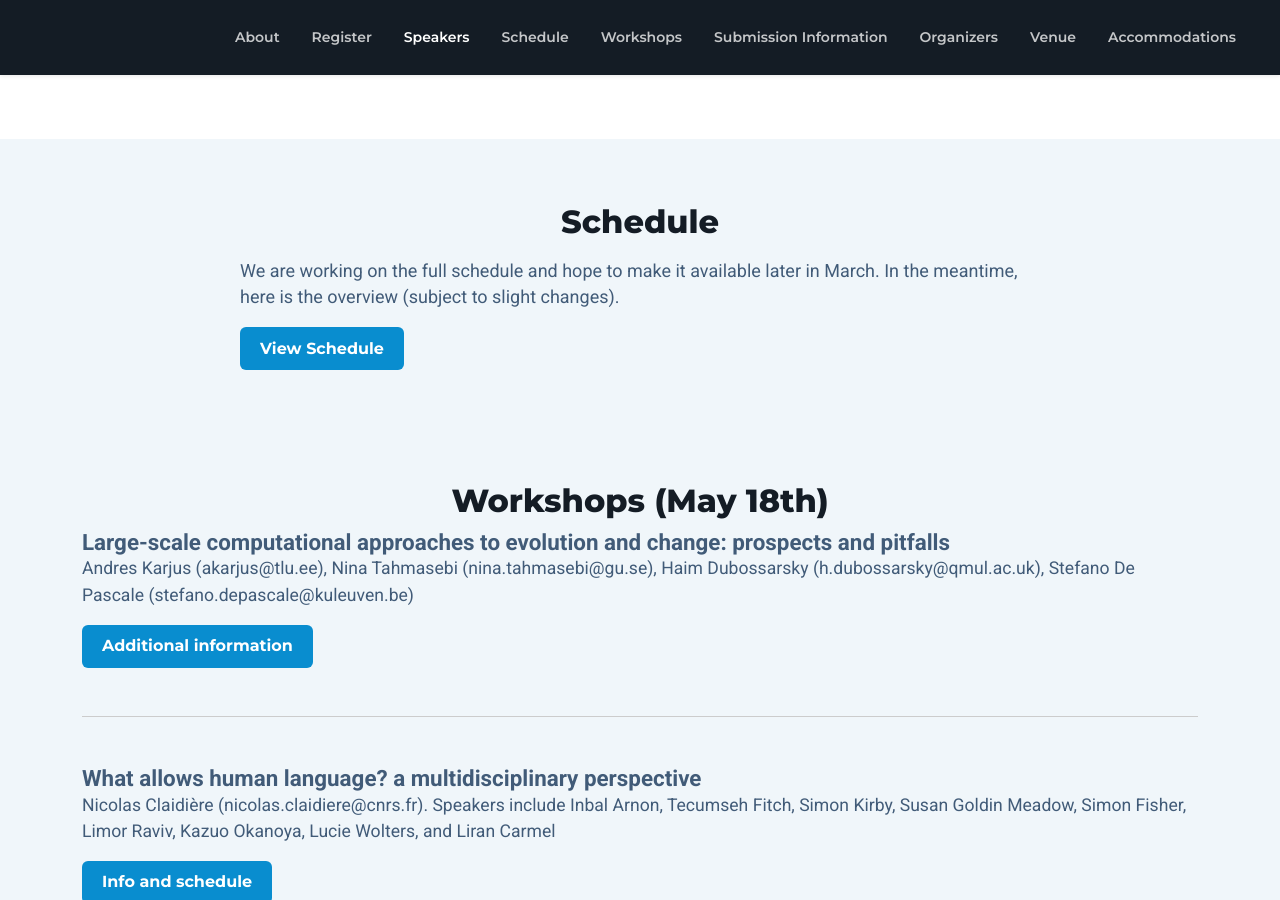
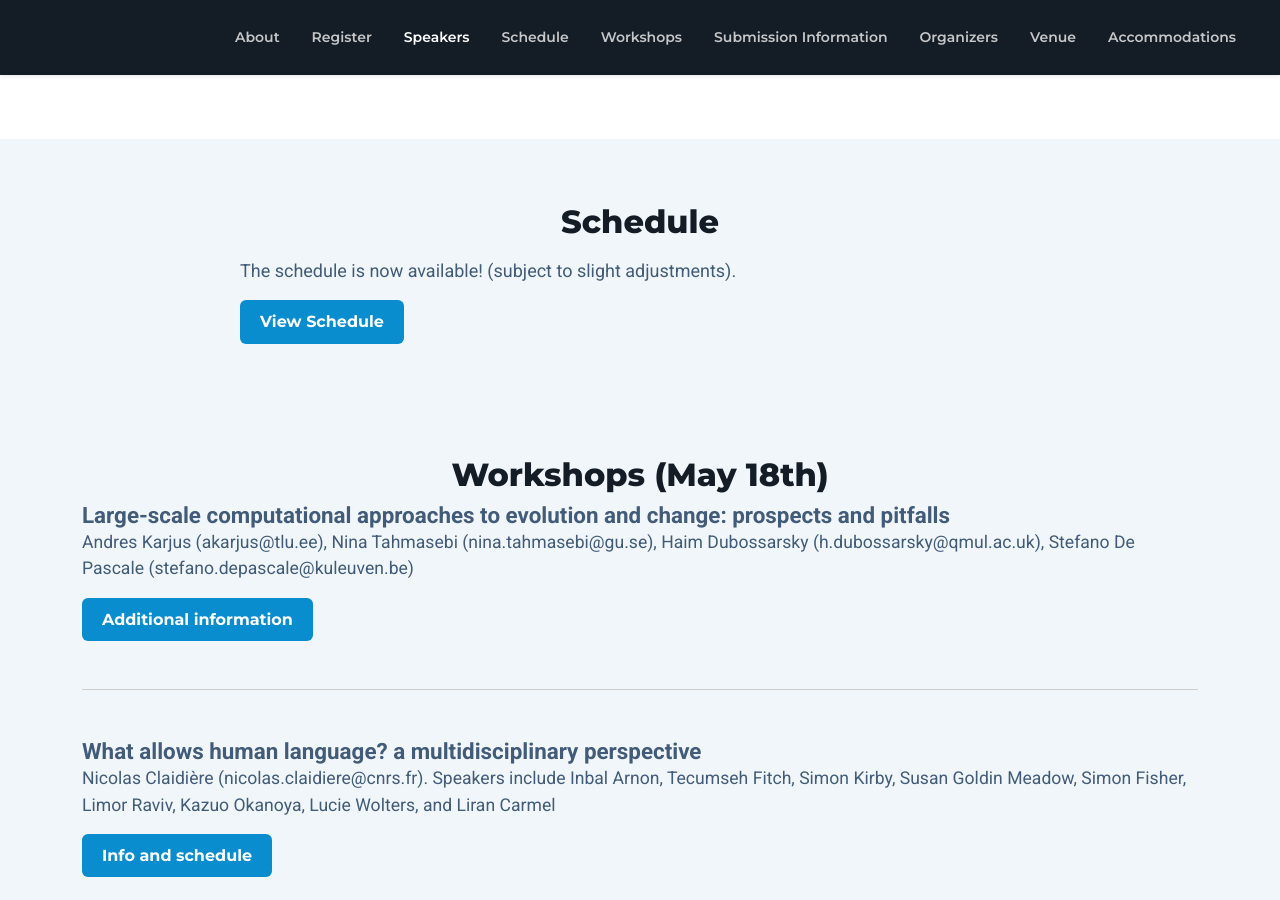
Before and after one commit to evolang2024/evolang2024.github.io, a Jekyll site: the page built from _pages/index.md, in a window 1280 px wide and 900 px high, scrolled down 1819 px. Built offline with Jekyll 4.4.1, drawn with Linux system fonts in a browser that asks for light colours; nearby versions of some CDN libraries; library files that are not in the unit come from our copies.

Commit message:
ADded link to full schedule

```diff
--- a/_pages/index.md
+++ b/_pages/index.md
@@ -63,9 +63,9 @@
           website_href: "http://nicolecreanza.com/"
 schedule:
   header: Schedule
-  subheader: We are working on the full schedule and hope to make it available later in March. In the meantime, here is the overview (subject to slight changes).
+  subheader: The schedule is now available! (subject to slight adjustments).
   button_name: View Schedule
-  button_href: "http://sapir.psych.wisc.edu/~lupyan/evolang_schedule_overview.pdf"
+  button_href: "https://evolang2024.github.io/proceedings/"
 
 workshops:
     header: Workshops (May 18th)
```
